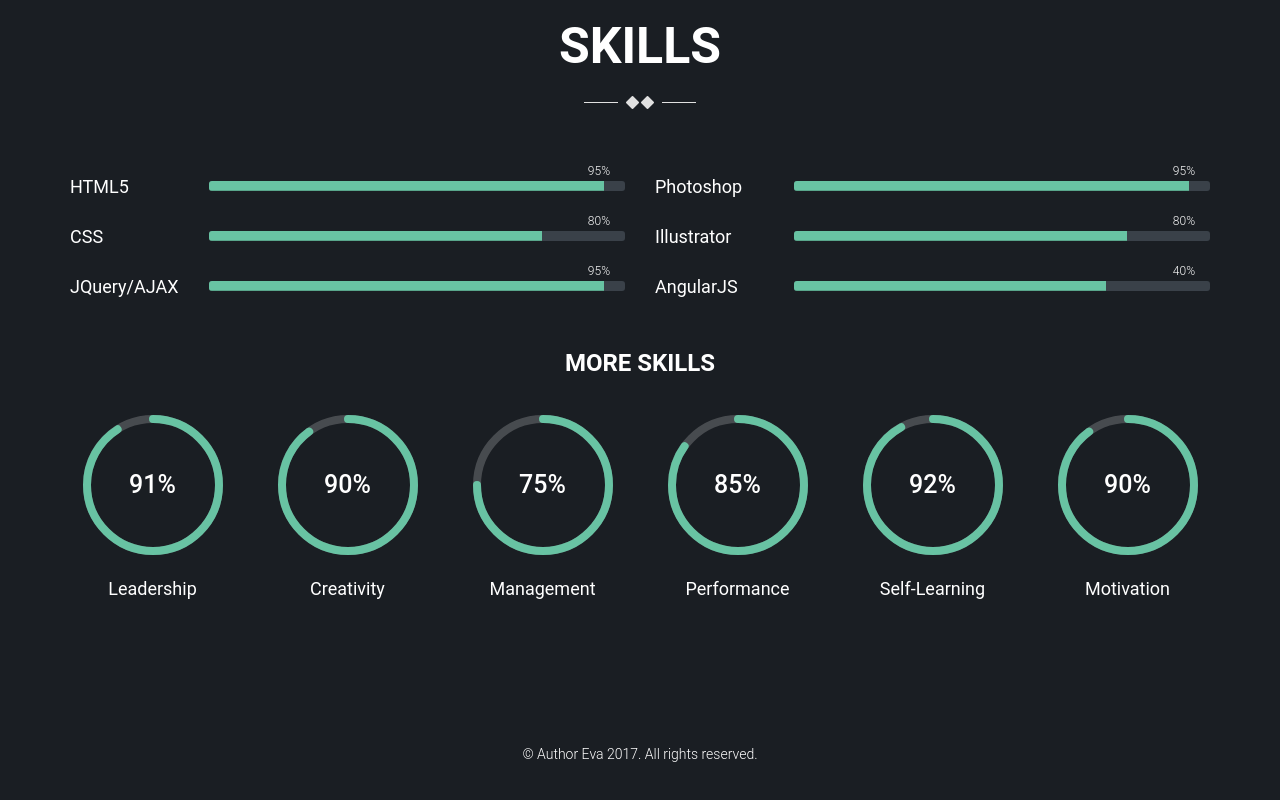
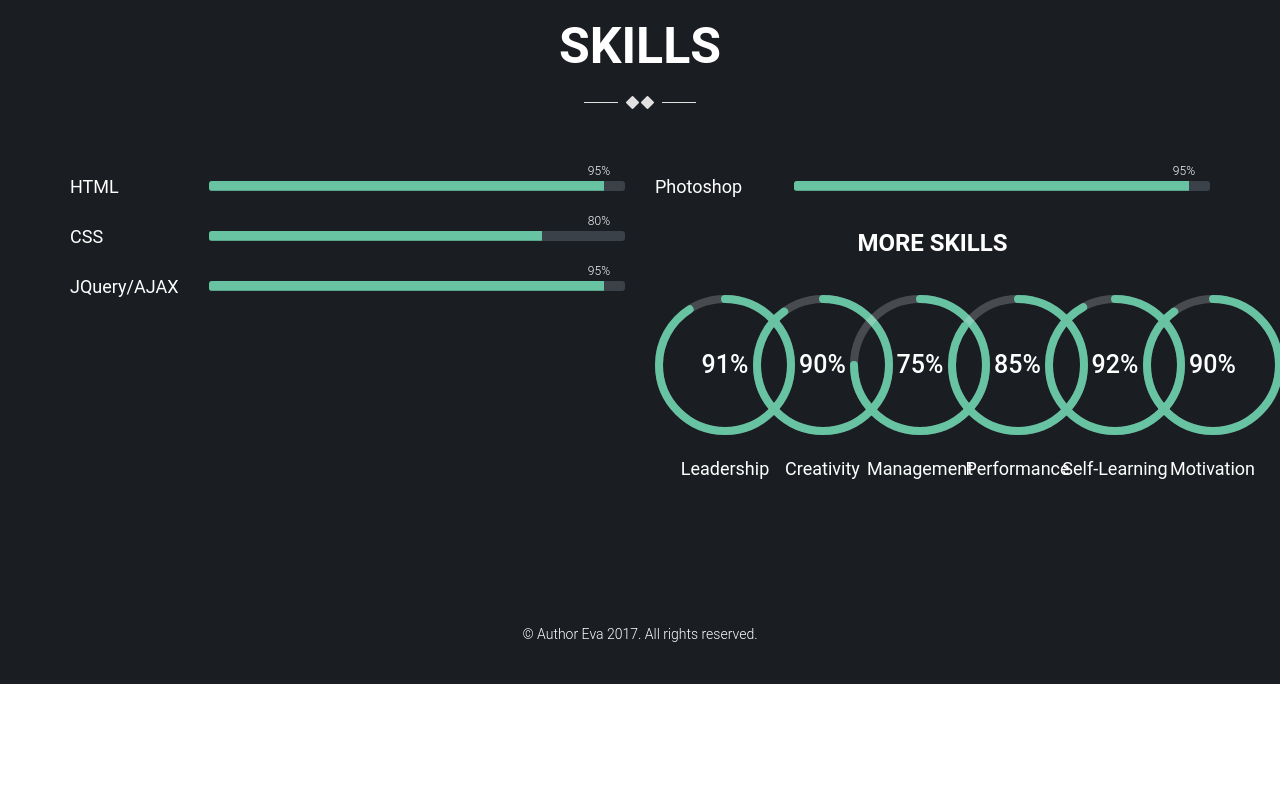
Before and after one commit to EvaPrenitta/Evaprenitta.github.io, a plain HTML site: page Profile/index.html in a window 1280 px wide. Shown: the part 2538-3338 px from the top of the page. After the commit the page ends 3222 px from the top, so only its background shows below. Drawn offline with Linux system fonts and the light colour scheme.

Commit message:
Update index.html

```diff
--- a/Profile/index.html
+++ b/Profile/index.html
@@ -217,7 +217,7 @@
         <div class="row">
           <div class="col-md-6">
             <div class="skill-progress">
-              <div class="skill-title"><h3>HTML5</h3></div>
+              <div class="skill-title"><h3>HTML</h3></div>
               <div class="progress">
                 <div class="progress-bar six-sec-ease-in-out" role="progressbar" aria-valuenow="95" aria-valuemin="0" aria-valuemax="100" ><span>95%</span>
                 </div>
@@ -248,22 +248,7 @@
                 </div>
               </div><!-- /.progress -->
             </div><!-- /.skill-progress -->
-            <div class="skill-progress">
-              <div class="skill-title"><h3>Illustrator</h3></div>
-              <div class="progress">
-                <div class="progress-bar six-sec-ease-in-out" role="progressbar" aria-valuenow="80" aria-valuemin="0" aria-valuemax="100" ><span>80%</span>
-                </div>
-              </div><!-- /.progress -->
-            </div><!-- /.skill-progress -->
-            <div class="skill-progress">
-              <div class="skill-title"><h3>AngularJS</h3></div>
-              <div class="progress">
-                <div class="progress-bar six-sec-ease-in-out" role="progressbar" aria-valuenow="75" aria-valuemin="0" aria-valuemax="100" ><span>40%</span>
-                </div>
-              </div><!-- /.progress -->
-            </div><!-- /.skill-progress -->
-          </div><!-- /.col-md-6 -->
-        </div><!-- /.row -->
+
 
         <div class="skill-chart text-center">
           <h3>More skills</h3>
```
